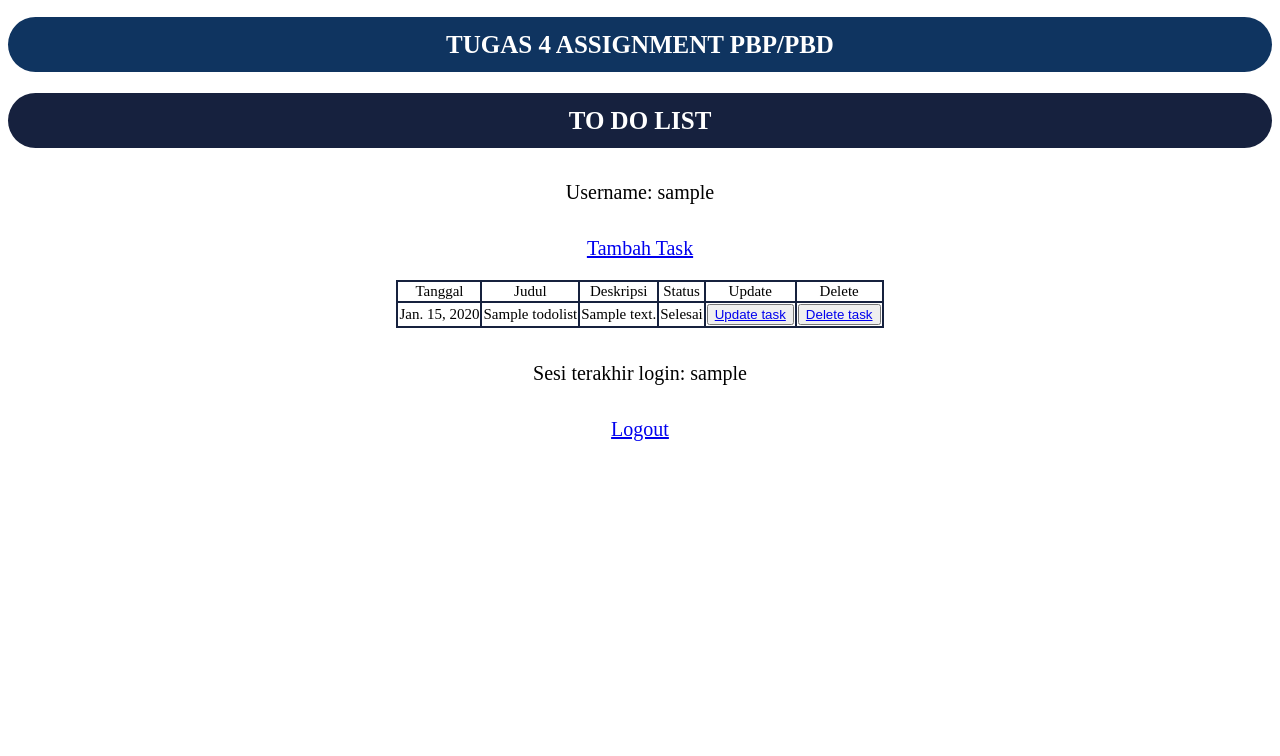
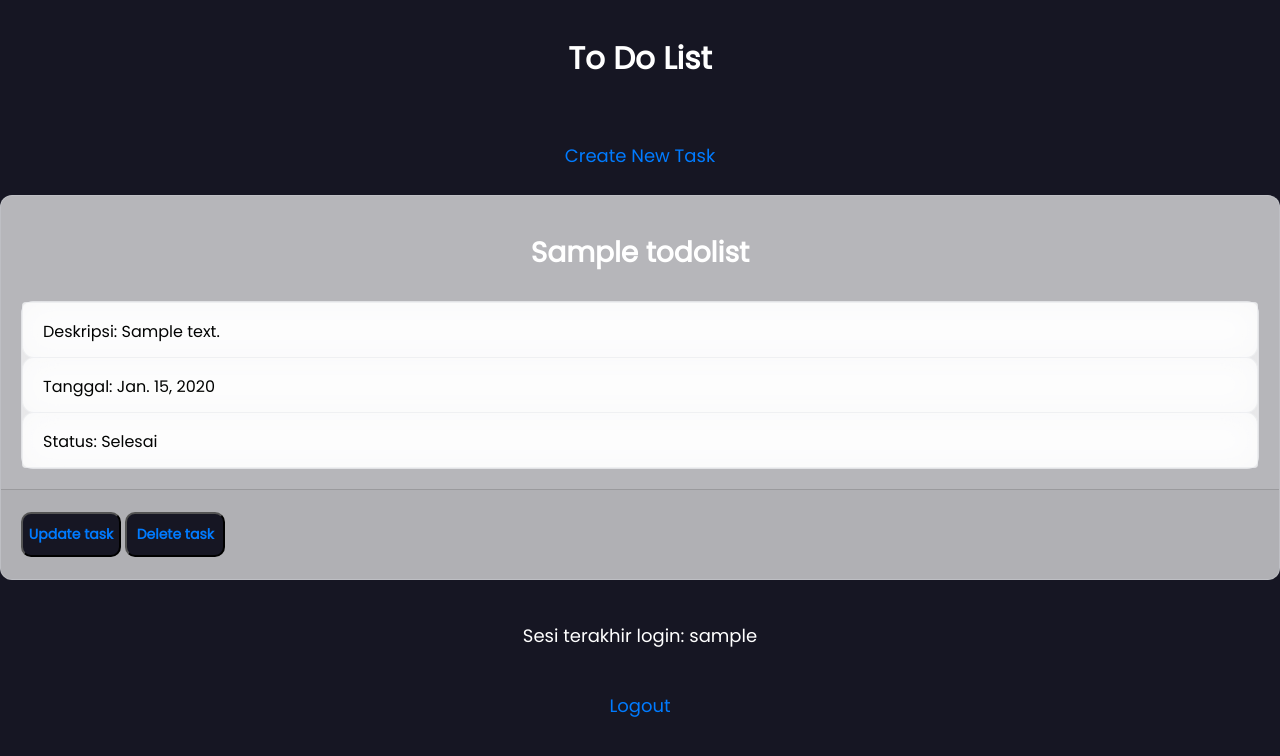
Before and after one commit to fahiradh/Tugas-2, a Django app: template todolist/templates/todolist.html in a window 1280 px wide. Shown: the top 756 px of the page. Run offline with Django 4.2, Linux system fonts and the light colour scheme; tables that the repository leaves empty hold one stand-in row (values such as "Sample post"); the template is opened without the code that fills it: values that come from a table or form of the project are taken from there, most other values are stand-ins (such as "Sample title", 1, 10 or a date in 2020); lists and menus that the app fills with data are empty; some libraries are stand-ins or nearby versions.

Commit message:
upload todolist.html after styling

```diff
--- a/todolist/templates/todolist.html
+++ b/todolist/templates/todolist.html
@@ -1,94 +1,137 @@
+<!DOCTYPE html>
 {% extends 'base.html' %}
+{% block meta %}
+<title>To Do List</title>
+{% endblock meta %}
 {% block content %}
+<html>
+<head>
+  <!-- Required meta tags -->
+  <meta charset="utf-8">
+  <meta name="viewport" content="width=device-width, initial-scale=1, shrink-to-fit=no">
 
-<h1>Tugas 4 Assignment PBP/PBD</h1>
-<h2>To Do List</h2>
-
-<style>
-    table, th, td {
-        border: 2px solid black;
-        border-color: #16213E;
-        border-collapse: collapse;
-        text-align: center;
-        font-size:15px;
-        font-weight:400;
+  <!-- Bootstrap CSS -->
+  <link rel="stylesheet" href="https://maxcdn.bootstrapcdn.com/bootstrap/4.0.0/css/bootstrap.min.css" integrity="sha384-Gn5384xqQ1aoWXA+058RXPxPg6fy4IWvTNh0E263XmFcJlSAwiGgFAW/dAiS6JXm" crossorigin="anonymous">
+  <link href="https://fonts.googleapis.com/css2?family=Space+Mono:ital,wght@0,400;0,700;1,400;1,700&display=swap" rel="stylesheet">
+  <link href="https://fonts.googleapis.com/css2?family=Poppins:wght@300;400&display=swap" rel="stylesheet">
+  <style media="screen">
+    *,
+    *:before,
+    *:after{
+      padding: 0;
+      margin: 0;
+      box-sizing: border-box;
+    }
+    body {
+      position: center;
+      font-family: 'Poppins',sans-serif;
+      background-color: #161623;
+      color:white;
     }
 
-    .center {
-        margin-left: auto;
-        margin-right: auto;
+    .header, h1 {
+      text-align: center;
+      padding: 20px;
+      font-size:31px;
+      font-weight:600;
+      color: white;
     }
 
-    h1{
+    h5 {
+      padding: 20px;
+      font-size:18px;
+      color: white;
       text-align: center;
-      background: #0F3460;
-      font-weight: 600;
-      text-transform: uppercase;
-      font-size: 25px;
-      color: #fff;
-      line-height: 25px;
-      border-radius: 30px;
-      padding-bottom: 15px;
-      padding-left: 15px;
-      padding-right: 15px;
-      padding-top: 15px;
+    }
+    @media (max-width: 800px) {
+      .column {
+        flex: 46%;
+        max-width: 46%;
+      }
     }
 
-    h2{
+  .card {
+    -webkit-backdrop-filter: blur(16px) saturate(155%);
+    background-color: rgba(255, 255, 255, 0.69);
+    border-radius: 12px;
+    border: 1px solid rgba(209, 213, 219, 0.3);
+  }
+  .card-title {
+    font-family: 'Poppins',sans-serif;
+    font-weight:bold;
     text-align: center;
-        background: #16213E;
-        font-weight: 600;
-        text-transform: uppercase;
-        font-size: 25px;
-        color: #fff;
-        line-height: 25px;
-        border-radius: 30px;
-        padding-bottom: 15px;
-        padding-left: 15px;
-        padding-right: 15px;
-        padding-top: 15px;
+    text-transform: uppecase;
+    font-size: 28px;
+  }
+  .card-text {
+    font-family: 'Poppins',sans-serif;
+    text-align: justify;
   }
 
-    h5, p{
+  button{
       text-align: center;
-        font-size: 20px;
-        font-weight: 400;
+      margin-top: 10px;
+      width: 100px;
+      background-color: #161623;
+      padding: 10px 0;
+      font-size: 14px;
+      font-weight: 600;
+      border-radius: 10px;
+      cursor: pointer;
+      margin-bottom:10px;
   }
+  .list-group, .list-group-item-success{
+    font-family: 'Poppins',sans-serif;
+    position:center;
+    color: #020302;
+    background-color: rgba(255, 255, 255, 0.69);
+    border-radius: 12px;
+    backdrop-filter: blur(16px) saturate(155%);
+    -webkit-backdrop-filter: blur(16px) saturate(155%);
+    border: 1px solid rgba(209, 213, 219, 0.3);
 
-
+  }
+  .sep {
+    height: 25px;
+  }
     </style>
-
-<h5>Username: {{username}} </h5>
-
-<table class="center">
-    <tr>
-        <p><a href="{% url 'todolist:create-task'%}">Tambah Task</a></p>
-    </tr>
-    <tr>
-        <th>Tanggal</th>
-        <th>Judul</th>
-        <th>Deskripsi</th>
-        <th>Status</th>
-        <th>Update</th>
-        <th>Delete</th>
-    </tr>
-
+</head>
+<body>
+    <div class="header">
+      <h1>To Do List</h1>
+    </div>
+  <h5><a href="{% url 'todolist:create-task'%}">Create New Task</a></h5>
     {% for task in daftar_task %}
-    <tr>
-        <th>{{task.date}}</th>
-        <th>{{task.title}}</th>
-        <th>{{task.description}}</th>
+    <div class="card-deck">
+        <div class="card">
+          <div class="card-body">
+            <h5 class="card-title">{{task.title}}</h5>
+            <ul class="list-group">
+              <li class="list-group-item list-group-item-success"><i class="fa fa-briefcase"style="font-size:20px;"></i> Deskripsi: {{task.description}}</li>
+              <li class="list-group-item list-group-item-success"><i class="fa fa-clock-o"style="font-size:20px;"></i> Tanggal:  {{task.date}}</li>
+              <li class="list-group-item list-group-item-success"><i class="fa fa-inr"style="font-size:20px;"></i> Status:
                 {% if task.is_finished %}
-            <th>Selesai</th>
+                  Selesai</li>
                 {% else %}
-            <th>Belum Selesai</th>
+                  Belum Selesai</li>
                   {% endif %}
-        <th><button><a href="updatetask/{{task.id}}">Update task</a></button></th>
-        <th><button><a href="deletetask/{{task.id}}">Delete task</a></button></th>
-    </tr>
+            </li>
+            </ul>
+            </div>
+            <div class="card-footer">
+                <button class="btn-update"><a href="updatetask/{{task.id}}">Update task</a></button>
+                <button class="btn-delete"><a href="deletetask/{{task.id}}">Delete task</a></button>
+            </div>
+        </div>
+    </div>
+    <div class="sep"></div>
     {% endfor %}
-</table>
-
+    <script src="https://code.jquery.com/jquery-3.2.1.slim.min.js" integrity="sha384-KJ3o2DKtIkvYIK3UENzmM7KCkRr/rE9/Qpg6aAZGJwFDMVNA/GpGFF93hXpG5KkN" crossorigin="anonymous"></script>
+    <script src="https://cdnjs.cloudflare.com/ajax/libs/popper.js/1.12.9/umd/popper.min.js" integrity="sha384-ApNbgh9B+Y1QKtv3Rn7W3mgPxhU9K/ScQsAP7hUibX39j7fakFPskvXusvfa0b4Q" crossorigin="anonymous"></script>
+    <script src="https://maxcdn.bootstrapcdn.com/bootstrap/4.0.0/js/bootstrap.min.js" integrity="sha384-JZR6Spejh4U02d8jOt6vLEHfe/JQGiRRSQQxSfFWpi1MquVdAyjUar5+76PVCmYl" crossorigin="anonymous"></script>
     <h5>Sesi terakhir login: {{last_login}}</h5>
-<p><a href="{% url 'todolist:logout'%}">Logout</a></p>
+<h5><a href="{% url 'todolist:logout'%}">Logout</a></h5>
+  </html>
+</body>
+</html>
 {% endblock content %}
```
Lines whose indentation alone changed are shown as unchanged.
